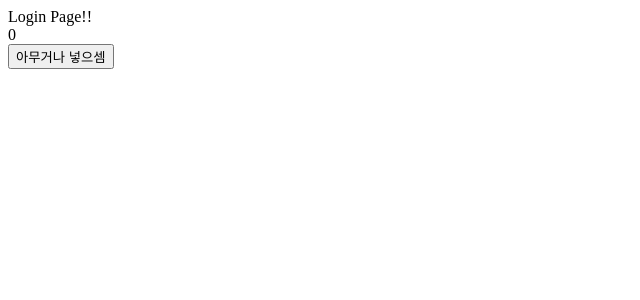
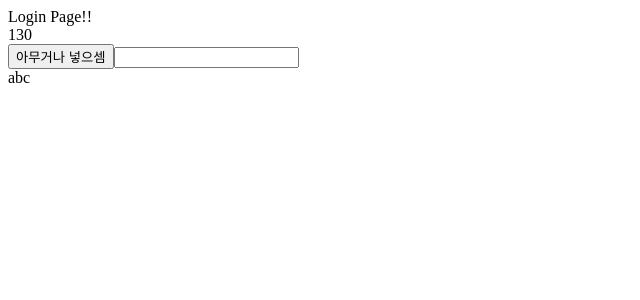
Before and after one commit to eomttt/ntf-notice, a Next.js app: page /login in a window 1280 px wide. Shown: the top 300 px of the page, without its empty margins (0-640 px from the left). Built offline with nearby package versions, Linux system fonts and the light colour scheme.

Commit message:
login 페이지에 count 추가

```diff
--- /dev/null
+++ b/src/components/CountButton.tsx
@@ -0,0 +1,54 @@
+import { useEffect, useState } from 'react';
+
+// props - 부모로 부터 받는 변수 또는 함수
+// interface - type 정의
+interface CountButtonProps {
+  initial: number;
+}
+
+export const CountButton = ({ initial }: CountButtonProps) => {
+  // state - 내부적으로 관리하는 변수 와 함수
+  const [count, setCount] = useState(initial);
+  const [text, setText] = useState('');
+  const [list, setList] = useState<string[]>([]);
+  const [isLoading, setIsLoading] = useState(true);
+
+  useEffect(() => {
+    // Component 가 처음 렌더링 될 때
+    // 렌더링 - HTML Dom 에 붙음
+    // 그때 실행됨!
+    console.log('Mounted');
+  }, []);
+
+  useEffect(() => {
+    // Component 가 처음 렌더링 될 때
+    // count 가 바뀔때마다 실행됨.
+    console.log('Count', count);
+    // 여기에 있는 변수가 바뀔때마다 실행됨.
+  }, [count]);
+
+  useEffect(() => {
+    console.log('Request server to text', text);
+  }, [text]);
+
+  useEffect(() => {
+    // List 요청
+    // 서버 요청
+    setTimeout(() => {
+      setList(['a', 'b', 'c']);
+      setIsLoading(false);
+    }, 2000);
+  }, []);
+
+  // 무조건 single element 나가야함
+  return (
+    <>
+      <div>{count}</div>
+      <button type="button" onClick={() => setCount(count + 1)}>
+        아무거나 넣으셈
+      </button>
+      <input onChange={e => setText(e.target.value)} />
+      <div>{isLoading ? 'Loading...' : list.map(item => item)}</div>
+    </>
+  );
+};
--- a/src/pages/login.tsx
+++ b/src/pages/login.tsx
@@ -1,19 +1,12 @@
+import { CountButton } from 'components/CountButton';
 import { Layout } from 'components/Layout';
 import type { NextPage } from 'next';
-import { useState } from 'react';
 
-const Login: NextPage = () => {
-  const [count, setCount] = useState(0);
-
-  return (
-    <Layout>
-      <div>Login Page!!</div>
-      <div>{count}</div>
-      <button type="button" onClick={() => setCount(count + 1)}>
-        아무거나 넣으셈
-      </button>
-    </Layout>
-  );
-};
+const Login: NextPage = () => (
+  <Layout>
+    <div>Login Page!!</div>
+    <CountButton initial={130} />
+  </Layout>
+);
 
 export default Login;
```
